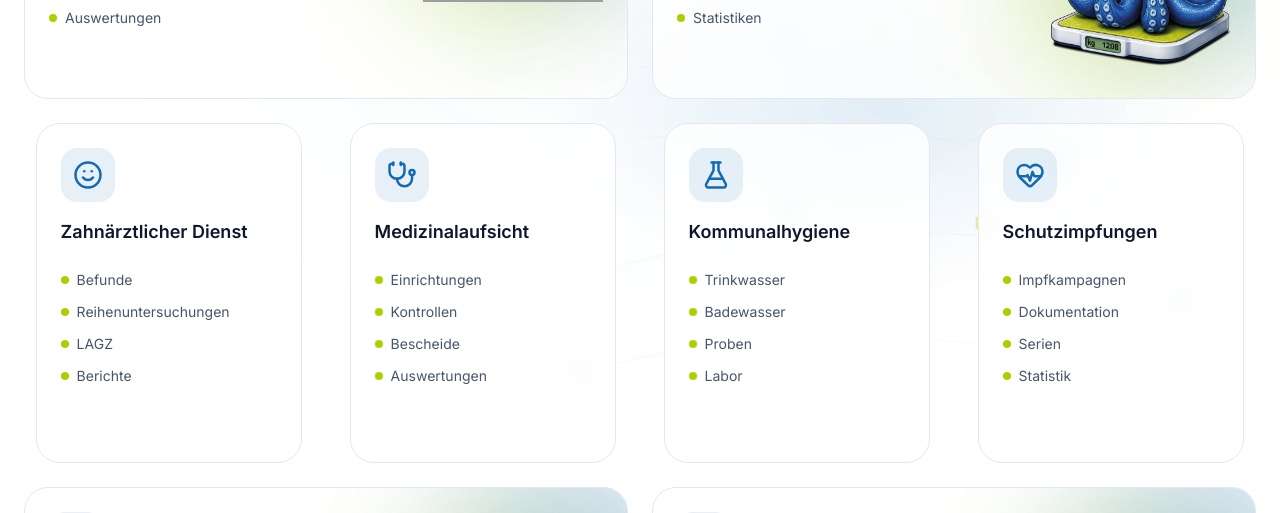
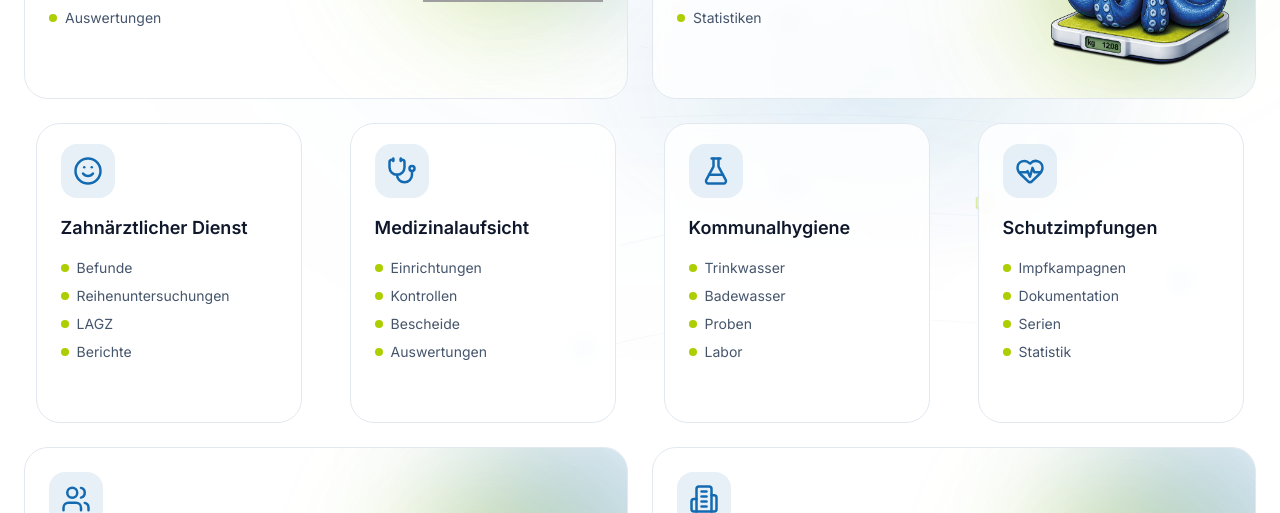
Before and after one commit to weblogger117-art/octoware-website, a Next.js app: page / in a window 1280 px wide. Shown: the part 2800-3313 px from the top of the page. Built offline with nearby package versions, Linux system fonts and the light colour scheme; grey boxes are pictures that could not be loaded.

Commit message:
Update Modules.tsx

```diff
--- a/components/sections/Modules.tsx
+++ b/components/sections/Modules.tsx
@@ -214,14 +214,16 @@ export default function Modules() {
       border-slate-200
       bg-white/80
       backdrop-blur-sm
-      p-6
+      ${module.featured ? "p-6 lg:col-span-2" : "px-6 py-5 lg:w-[92%] lg:mx-auto"}
       transition-all
       duration-300
       hover:-translate-y-2
       hover:border-[#146ab1]/50
       hover:shadow-2xl
       hover:shadow-[#146ab1]/10
-      ${module.featured ? "lg:col-span-2" : "lg:w-[92%] lg:mx-auto"}
+      ${module.featured
+  ? "p-6 lg:col-span-2"
+  : "px-6 py-5 lg:w-[92%] lg:mx-auto"}
     `}
   >
     {module.featured ? (
@@ -369,7 +371,7 @@ export default function Modules() {
           {module.title}
         </h3>
 
-        <div className="mt-6 space-y-3">
+        <div className="mt-4 space-y-2">
           {module.features.map((feature) => (
             <div
               key={feature}
@@ -383,7 +385,7 @@ export default function Modules() {
 
         <div
           className="
-            mt-8
+            mt-5
             flex
             items-center
             text-sm
```
